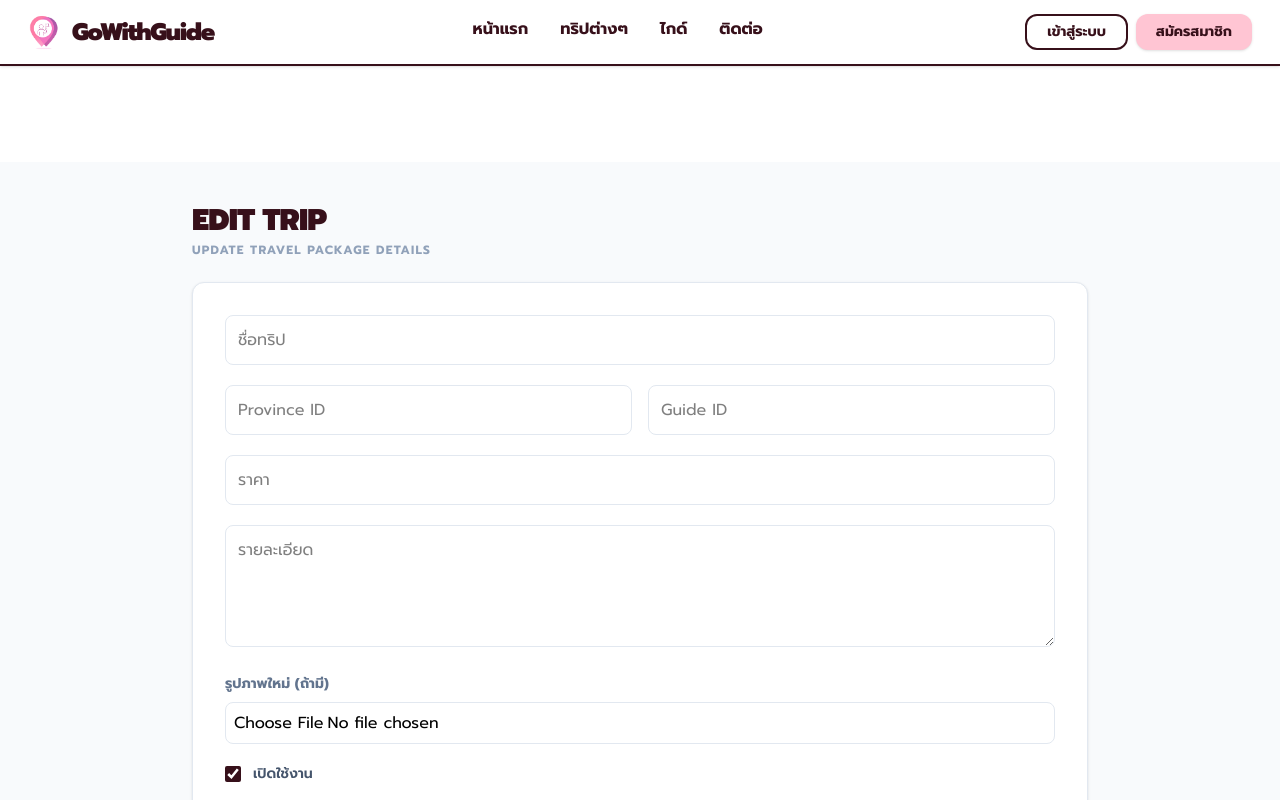
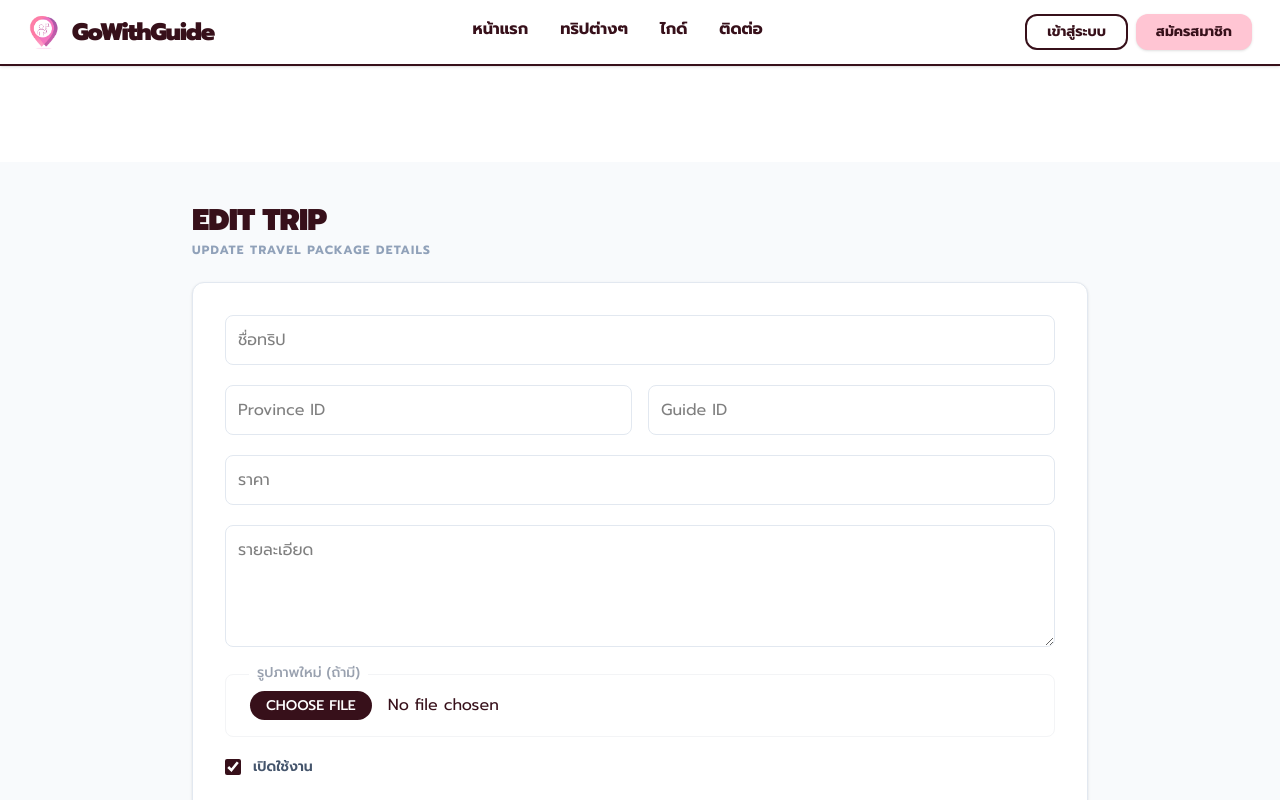
Before and after one commit to Limitbreakzz/guide_booking_FontEnd, a React (Vite) app: page /admin/trips/1/edit in a window 1280 px wide. Shown: the top 800 px of the page. Built offline with nearby package versions, Linux system fonts and the light colour scheme; no server answers.

Commit message:
Enhance file input for trip picture upload
Updated file input to handle trip picture upload with improved styling.

```diff
--- a/src/pages/Admin/AdminEditTrip.jsx
+++ b/src/pages/Admin/AdminEditTrip.jsx
@@ -148,14 +148,17 @@ const AdminEditTrip = () => {
               className="w-full border border-slate-200 p-3 rounded-lg focus:ring-2 focus:ring-[#37101A] outline-none"
             />
 
-            <div>
-              <label className="block text-sm font-bold text-slate-500 mb-2">
+            <div className="relative">
+              <label className="absolute -top-3 left-6 bg-white px-2 text-[14px] font-medium text-gray-400 uppercase z-10">
                 รูปภาพใหม่ (ถ้ามี)
               </label>
               <input
                 type="file"
-                onChange={(e) => setPicture(e.target.files[0])}
-                className="w-full border border-slate-200 p-2 rounded-lg"
+                accept="image/*"
+                onChange={(e) =>
+                  setTrip({ ...trip, picture: e.target.files[0] })
+                }
+                className="w-full px-6 py-4 border border-gray-100 rounded-lg outline-none focus:border-[#FFC1CC] transition-all text-[#37101A] file:mr-4 file:py-1 file:px-4 file:rounded-full file:border-0 file:text-[14px] file:font-medium file:bg-[#37101A] file:text-white hover:file:bg-black file:cursor-pointer file:uppercase"
               />
             </div>
 
```
